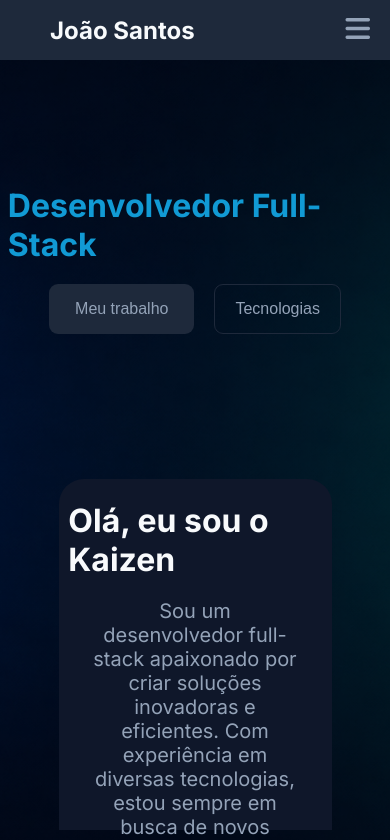
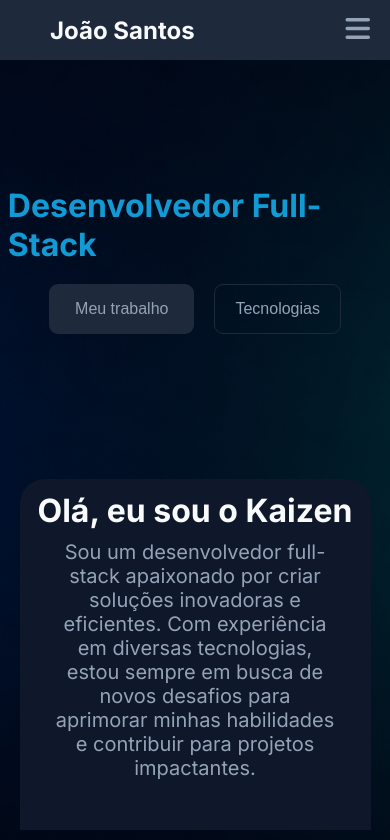
Before and after one commit to JoaoSantosK/portfolio, a React (Vite) app: page / in a window 390 px wide. Shown: the top 840 px of the page. Built offline with nearby package versions, Linux system fonts and the light colour scheme.

Commit message:
Adjustment on intro-card
Ajuste no intro-card, fazendo com que ele caiba em telas menores sem quebrar

```diff
--- a/src/components/MainContent/MainContent.css
+++ b/src/components/MainContent/MainContent.css
@@ -86,7 +86,7 @@ section.intro-card:hover {
 section.intro-card h2 {
     color: var(--color-text);
     font-size: 32px;
-    margin: 20px 0;
+    margin: 10px 0;
 }
 
 section.intro-card:hover h2 {
@@ -110,6 +110,7 @@ section.intro-card p {
     }
     section.intro-card {
         top: 145px;
+        width: 90%;
     }
     section.intro-card p{
         font-size: 20px;
```
